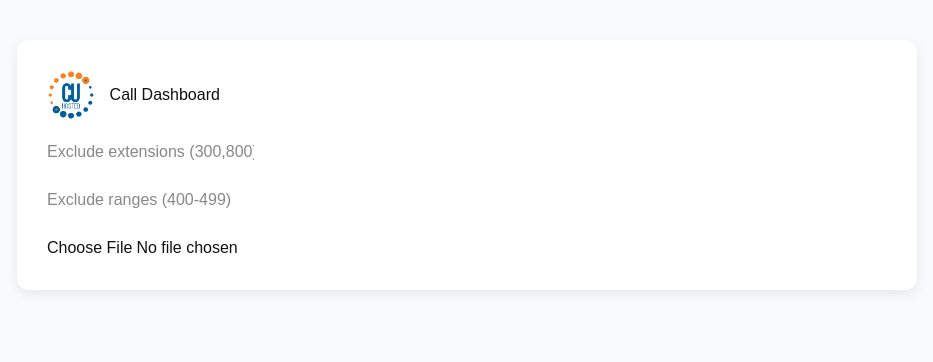
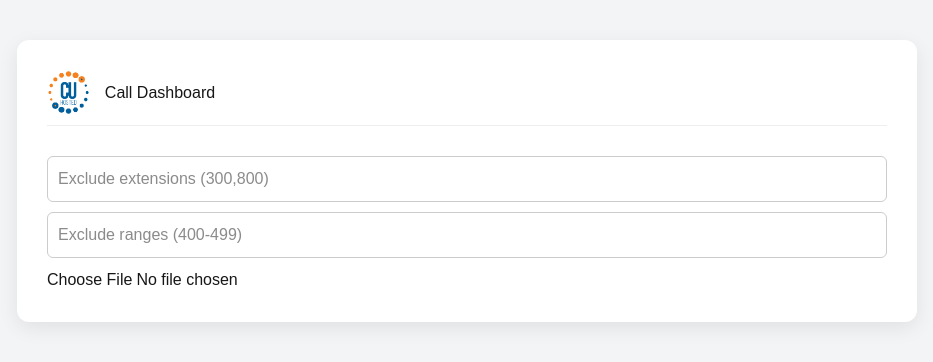
Before and after one commit to sjones-cuhosted/call-dashboard, a Next.js app: page / in a window 1280 px wide. Shown: the top 362 px of the page, without its empty margins (173-1106 px from the left). Built offline with nearby package versions, Linux system fonts and the light colour scheme.

Commit message:
Update page.tsx

```diff
--- a/app/page.tsx
+++ b/app/page.tsx
@@ -89,71 +89,52 @@ export default function Home() {
   const totalCalls = summaryData.reduce((sum, r) => sum + r.Total, 0);
 
   return (
-    <div style={{
-      backgroundColor: "#f9fafb",
-      minHeight: "100vh",
-      padding: 40,
-      fontFamily: "Arial",
-      color: "#111"
-    }}>
-      <div style={{
-        maxWidth: 900,
-        margin: "auto",
-        background: "white",
-        padding: 30,
-        borderRadius: 12,
-        boxShadow: "0 4px 12px rgba(0,0,0,0.08)"
-      }}>
+    <div style={outer}>
+      <div style={card}>
 
-        {/* 🔥 HEADER WITH LOGO */}
-        <div style={{ display: "flex", alignItems: "center", gap: 15 }}>
-          <img src="/logo.png" alt="logo" style={{ height: 50 }} />
+        {/* HEADER */}
+        <div style={header}>
+          <img src="/logo.png" style={logo} />
           <h1 style={{ margin: 0 }}>Call Dashboard</h1>
         </div>
 
         {/* SUMMARY */}
         {summaryData.length > 0 && (
-          <div style={{
-            background: "#f3f4f6",
-            padding: 15,
-            borderRadius: 8,
-            marginTop: 15
-          }}>
-            <strong>Total Calls: {totalCalls}</strong>
+          <div style={summaryBox}>
+            Total Calls: <strong>{totalCalls}</strong>
           </div>
         )}
 
+        {/* INPUTS */}
         <div style={{ marginTop: 20 }}>
-          <input placeholder="Exclude extensions (300,800)" onChange={e => setExcluded(e.target.value)} />
-          <br /><br />
-          <input placeholder="Exclude ranges (400-499)" onChange={e => setRanges(e.target.value)} />
-          <br /><br />
-          <input type="file" onChange={e => handleFile(e.target.files?.[0] as File)} />
+          <input placeholder="Exclude extensions (300,800)" onChange={e => setExcluded(e.target.value)} style={input} />
+          <input placeholder="Exclude ranges (400-499)" onChange={e => setRanges(e.target.value)} style={input} />
+          <input type="file" onChange={e => handleFile(e.target.files?.[0] as File)} style={{ marginTop: 10 }} />
         </div>
 
         {/* DOWNLOAD */}
         {summaryData.length > 0 && (
-          <button onClick={downloadExcel} style={{ marginTop: 20 }}>
+          <button onClick={downloadExcel} style={button}>
             Download Excel
           </button>
         )}
 
         {/* TABLE */}
         {summaryData.length > 0 && (
-          <table style={{ marginTop: 20, width: "100%" }}>
+          <table style={table}>
             <thead>
               <tr>
-                <th>Day</th>
-                <th>Date</th>
-                <th>Total Calls</th>
+                <th style={th}>Day</th>
+                <th style={th}>Date</th>
+                <th style={th}>Total Calls</th>
               </tr>
             </thead>
             <tbody>
               {summaryData.map((r, i) => (
                 <tr key={i}>
-                  <td>{r.Day}</td>
-                  <td>{r.Date}</td>
-                  <td>{r.Total}</td>
+                  <td style={td}>{r.Day}</td>
+                  <td style={td}>{r.Date}</td>
+                  <td style={td}>{r.Total}</td>
                 </tr>
               ))}
             </tbody>
@@ -164,3 +145,75 @@ export default function Home() {
     </div>
   );
 }
+
+/* 🎨 STYLES */
+
+const outer = {
+  backgroundColor: "#f3f4f6",
+  minHeight: "100vh",
+  padding: 40,
+};
+
+const card = {
+  maxWidth: 900,
+  margin: "auto",
+  background: "white",
+  padding: 30,
+  borderRadius: 12,
+  boxShadow: "0 6px 20px rgba(0,0,0,0.08)",
+};
+
+const header = {
+  display: "flex",
+  alignItems: "center",
+  gap: 15,
+  borderBottom: "1px solid #eee",
+  paddingBottom: 10,
+};
+
+const logo = {
+  height: 45,
+};
+
+const summaryBox = {
+  marginTop: 20,
+  padding: 15,
+  background: "#f9fafb",
+  border: "1px solid #e5e7eb",
+  borderRadius: 8,
+};
+
+const input = {
+  width: "100%",
+  padding: 10,
+  marginTop: 10,
+  borderRadius: 6,
+  border: "1px solid #ccc",
+};
+
+const button = {
+  marginTop: 15,
+  padding: "10px 15px",
+  background: "#2563eb",
+  color: "white",
+  border: "none",
+  borderRadius: 6,
+  cursor: "pointer",
+};
+
+const table = {
+  width: "100%",
+  marginTop: 20,
+  borderCollapse: "collapse" as const,
+};
+
+const th = {
+  borderBottom: "2px solid #ddd",
+  padding: 10,
+  textAlign: "left" as const,
+};
+
+const td = {
+  borderBottom: "1px solid #eee",
+  padding: 10,
+};
```
